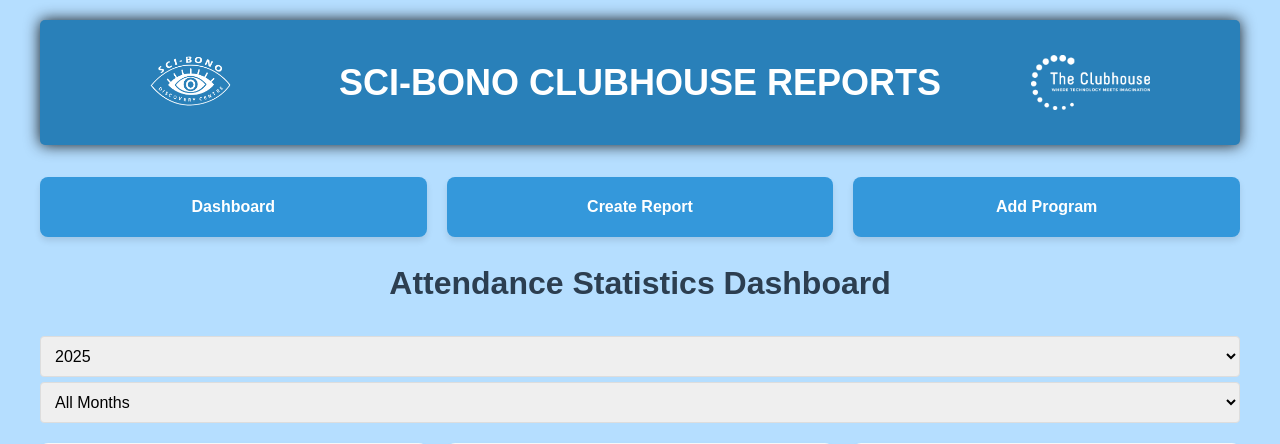
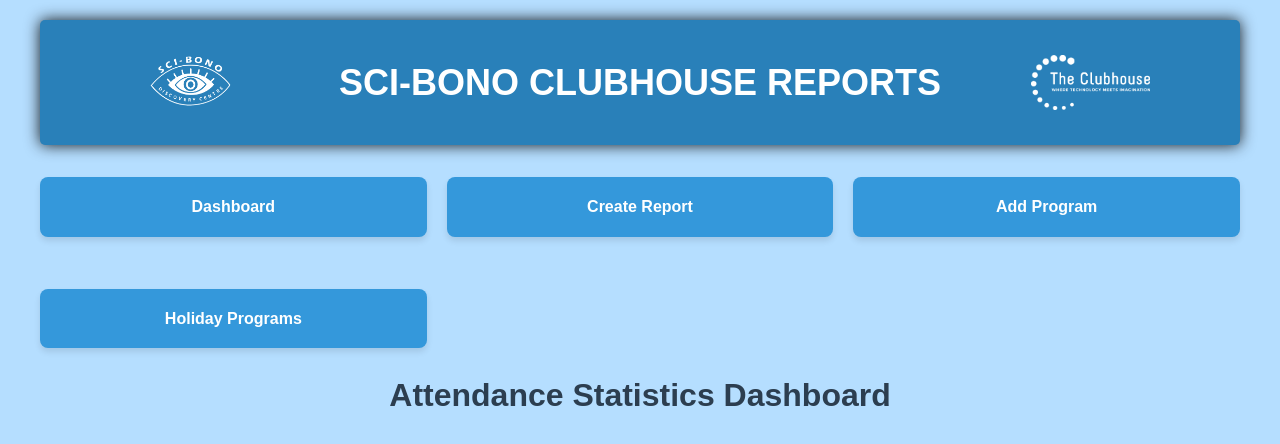
Before and after one commit to Vuyani-Magibisela/Sci-Bono_Clubhoue_LMS, a PHP site: page /app/Views/statsDashboard.php in a window 1280 px wide. Shown: the top 444 px of the page. Run offline with PHP 8.4, Linux system fonts and the light colour scheme; a user stored in the database is signed in; data comes from the database, SQL or seed files in the repository.

Commit message:
Add a button for holiday programs

```diff
--- a/app/Views/statsDashboard.php
+++ b/app/Views/statsDashboard.php
@@ -259,6 +259,11 @@ while ($report = $reportResult->fetch_assoc()) {
         <a href="./addClubhouseProgram.php">
             <div class="addProgram">
                 <h3>Add Program</h3>
+            </div>
+        </a>
+        <a href="./holidayPrograms/holidayProgramIndex.php">
+            <div class="addProgram">
+                <h3>Holiday Programs</h3>
             </div>
         </a>
     </nav>
```
